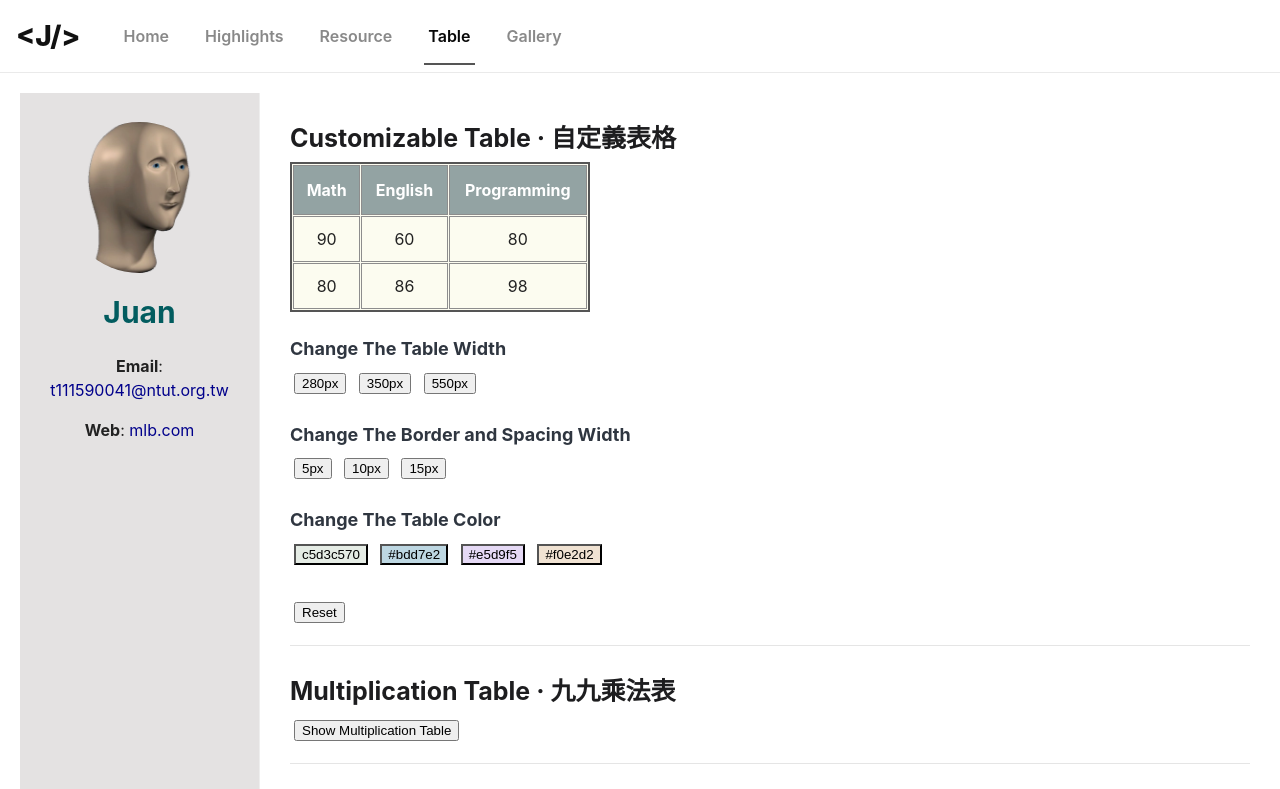
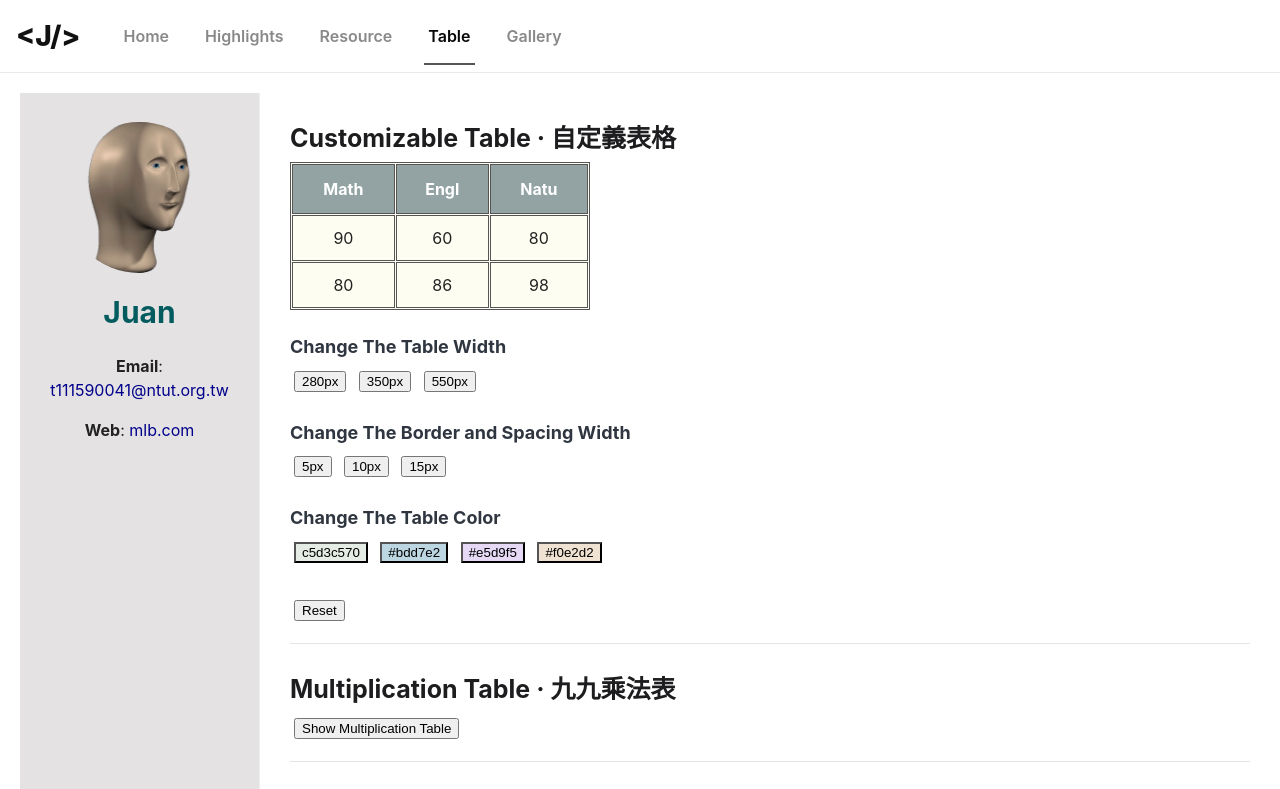
Before and after one commit to jueanc/WebProgrammingClass, a plain HTML site: page midProject/Table.html in a window 1280 px wide. Shown: the top 789 px of the page. Drawn offline with Linux system fonts and the light colour scheme.

Commit message:
Resource

```diff
--- a/midProject/Table.html
+++ b/midProject/Table.html
@@ -48,11 +48,11 @@
 
       <h1>Customizable Table ‧ 自定義表格</h1>
 
-      <table id="scoreTable" width =300 style="border-collapse: separate; border-spacing: 1px; background-color: #fcfcf0; border: 2px solid #555;">
+      <table id="scoreTable" width =300 >
         <tr>
           <th>Math</th>
-          <th>English</th>
-          <th>Programming</th>
+          <th>Engl</th>
+          <th>Natu</th>
         </tr>
         <tr>
           <td>90</td>
@@ -89,9 +89,9 @@
         const table = document.getElementById('scoreTable');
         const defaultStyle = {
           width: table.style.width,
-          borderSpacing: '2px',
+          borderSpacing: '1px',
           backgroundColor: '#fcfcf0',
-          border: '2px solid #555'
+          border: '1px solid #000'
         };
 
         function changeWidth(w) {
@@ -99,7 +99,7 @@
         }
 
         function changeBorder(size) {
-          table.style.border = size + 'px solid #555';
+          table.style.border = size + 'px solid #B6AE9F';
           table.style.borderSpacing = size + 'px';
         }
 
--- a/midProject/styles.css
+++ b/midProject/styles.css
@@ -169,16 +169,16 @@ header{
 
 /* ========== 5) Tables (global + task3) ========== */
 table{
-  border-collapse:separate; border-spacing:2px;
+  border-collapse:separate; border-spacing:1px;
   background-color: var(--table-bg);
-  text-align:center; border:2px solid var(--table-border);
+  text-align:center; border:1px solid var(--table-border);
 }
 th{
   background-color: var(--table-th);
   color:#fff; padding:10px;
 }
 td{ padding:8px; }
-table, th, td{ border:1px solid var(--table-cell); }
+table, th, td{ border:1px solid #555; }
 button, input[type="color"]{ margin:4px; }
 
 /* Task3 專用（座位表） */
```
